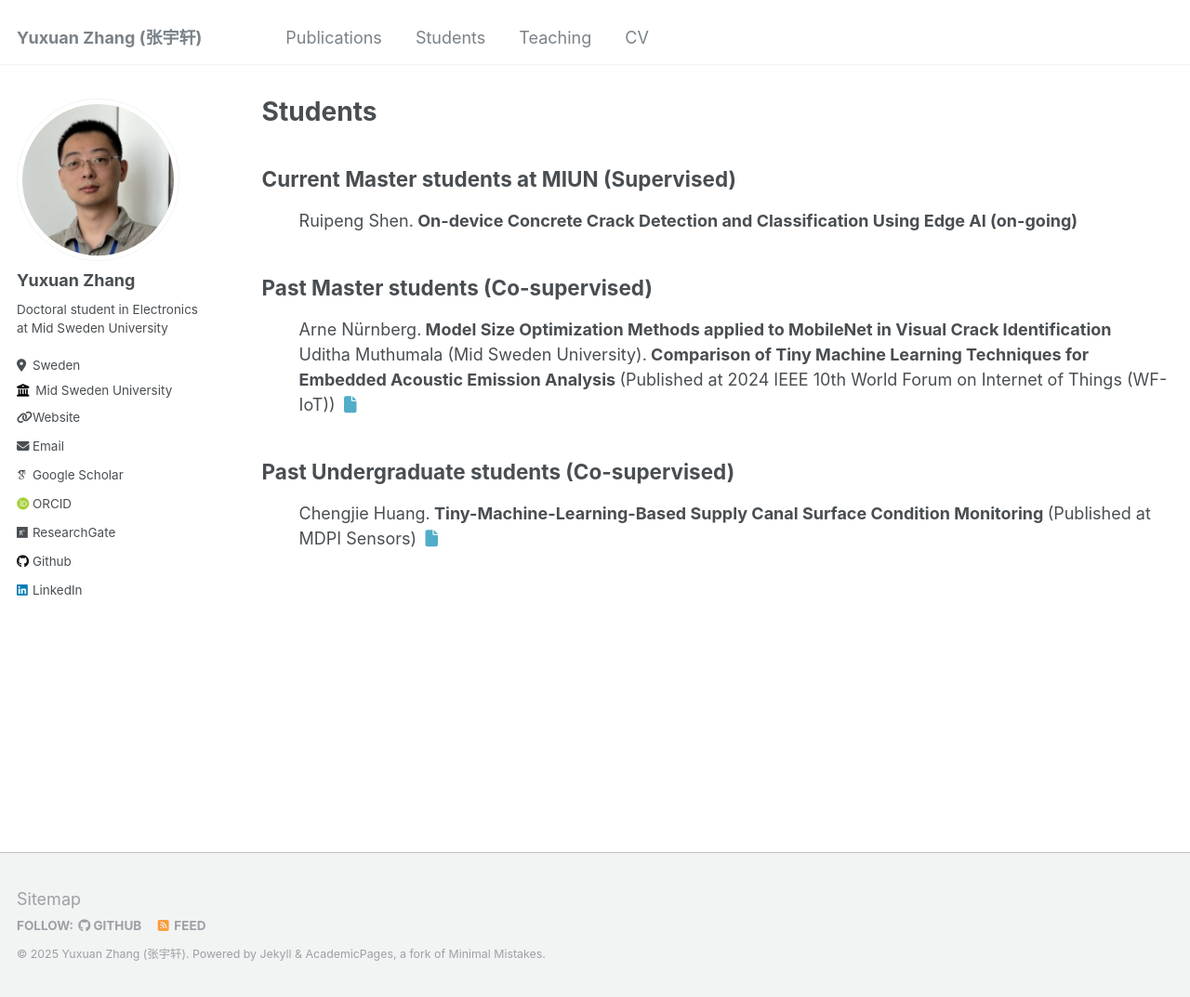
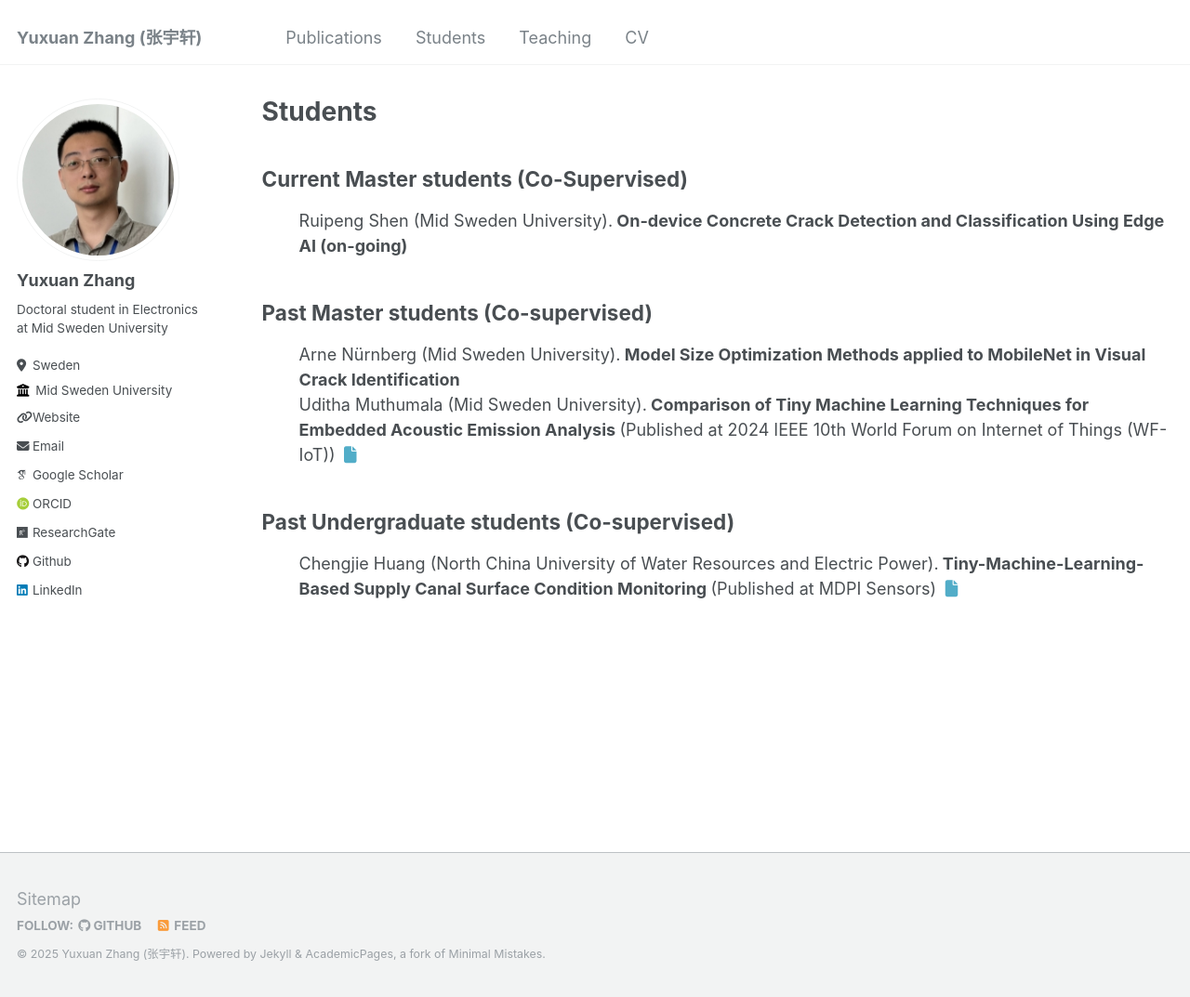
Before and after one commit to YuxuanZhang-96/YuxuanZhang-96.github.io, a Jekyll site: the page built from _pages/students.html, in a window 1280 px wide and 1073 px high. Shown: the whole window at 93% size. Built offline with Jekyll 4.4.1, drawn with Linux system fonts in a browser that asks for light colours; some web fonts are replaced.

Commit message:
Update students.html

```diff
--- a/_pages/students.html
+++ b/_pages/students.html
@@ -6,10 +6,10 @@ author_profile: true
 ---
 
 <h2>
-    Current Master students at MIUN (Supervised)
+    Current Master students (Co-Supervised)
 </h2>
 <ul>
-    Ruipeng Shen.<b> On-device Concrete Crack Detection and Classification Using Edge AI (on-going) </b> <br>
+    Ruipeng Shen (Mid Sweden University).<b> On-device Concrete Crack Detection and Classification Using Edge AI (on-going) </b> <br>
 </ul>
 
 
@@ -17,7 +17,7 @@ author_profile: true
     Past Master students (Co-supervised)
 </h2>
 <ul>
-    Arne Nürnberg.<b> Model Size Optimization Methods applied to MobileNet in Visual Crack Identification </b> <br>
+    Arne Nürnberg (Mid Sweden University).<b> Model Size Optimization Methods applied to MobileNet in Visual Crack Identification </b> <br>
     Uditha Muthumala (Mid Sweden University).<b> Comparison of Tiny Machine Learning Techniques for Embedded Acoustic Emission Analysis </b> (Published at 2024 IEEE 10th World Forum on Internet of Things (WF-IoT)) <a href="https://ieeexplore.ieee.org/document/10811219"><i class="fas fa-fw fa-file zoom" aria-hidden="true"> </i></a> <br>
 </ul>
 
@@ -25,7 +25,7 @@ author_profile: true
     Past Undergraduate students (Co-supervised)
 </h2>
 <ul>
-    Chengjie Huang.<b> Tiny-Machine-Learning-Based Supply Canal Surface Condition Monitoring </b> (Published at MDPI Sensors) <a href="https://www.mdpi.com/1424-8220/24/13/4124"><i class="fas fa-fw fa-file zoom" aria-hidden="true"> </i></a> <br>
+    Chengjie Huang (North China University of Water Resources and Electric Power).<b> Tiny-Machine-Learning-Based Supply Canal Surface Condition Monitoring </b> (Published at MDPI Sensors) <a href="https://www.mdpi.com/1424-8220/24/13/4124"><i class="fas fa-fw fa-file zoom" aria-hidden="true"> </i></a> <br>
 </ul>
 
 
```
